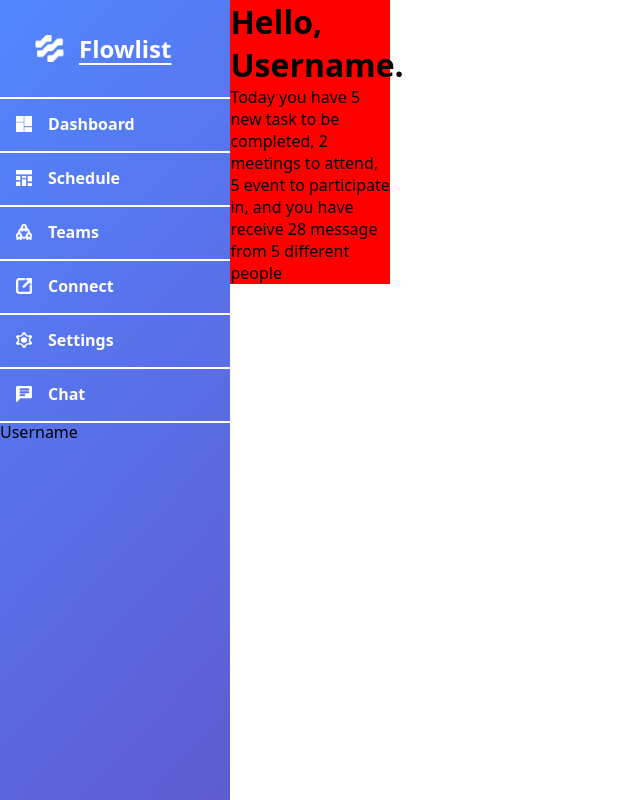
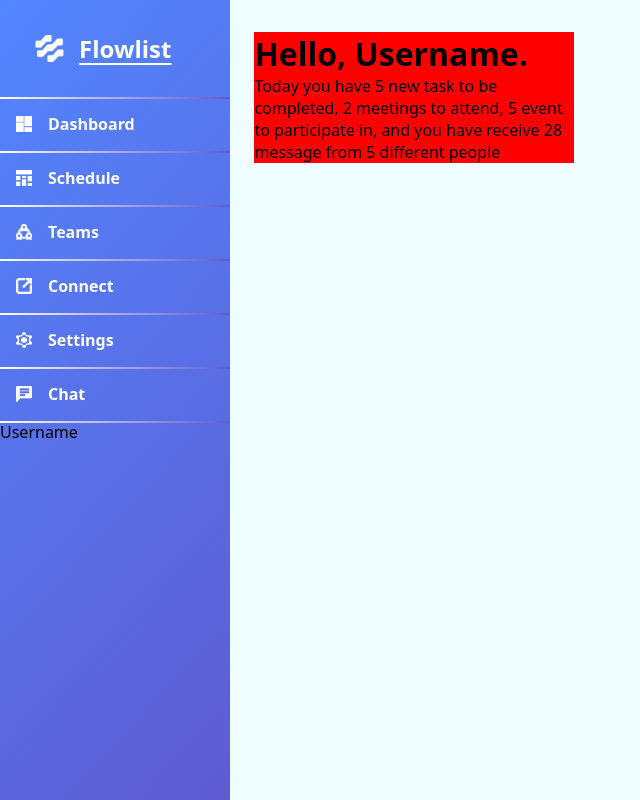
Before and after one commit to Mikelolpo10/Flowlist, a React (Vite) app in the folder Flowlist/: page / in a window 1280 px wide. Shown: the whole page, without its empty margins (0-640 px from the left). Built offline with nearby package versions, Linux system fonts and the light colour scheme.

Commit message:
Pakai pseudo before dan after pemisah sidebar nav

```diff
--- a/Flowlist/src/components/Sidebar.css
+++ b/Flowlist/src/components/Sidebar.css
@@ -49,7 +49,7 @@
   left: 0%;
   height: 2px;
   width: 100%;
-  background-color: white;
+  background: linear-gradient(to right, white, #5F5BD1);
 }
 
 .nav-option-container::after {
@@ -59,7 +59,7 @@
   left: 0%;
   height: 2px;
   width: 100%;
-  background-color: white;
+  background: linear-gradient(to right, white, #5F5BD1);
 }
 
 .nav-option-container img {
--- a/Flowlist/src/index.css
+++ b/Flowlist/src/index.css
@@ -1,5 +1,7 @@
 :root {
   font-family: system-ui, Avenir, Helvetica, Arial, sans-serif;
+
+  background: #EEFDFF;
 
   font-synthesis: none;
   text-rendering: optimizeLegibility;
--- a/Flowlist/src/pages/Dashboard/Dashboard.css
+++ b/Flowlist/src/pages/Dashboard/Dashboard.css
@@ -1,8 +1,12 @@
+#main-container {
+  padding: 2rem 1.5rem;
+}
+
 #greetings-container {
   display: flex;
   flex-direction: column;
   height: fit-content;
-  width: 10rem;
+  width: 20rem;
   background: red;
 }
 
--- a/Flowlist/src/pages/Dashboard/Dashboard.jsx
+++ b/Flowlist/src/pages/Dashboard/Dashboard.jsx
@@ -9,6 +9,7 @@ export default function Dashboard() {
       <div id="root-container">
         <Sidebar />
 
+        <main id="main-container">
           <div id="greetings-container">
             <h1>Hello, Username.</h1>
             <p>
@@ -17,6 +18,7 @@ export default function Dashboard() {
               in, and you have receive 28 message from 5 different people
             </p>
           </div>
+        </main>
       </div>
     </>
   )
```
Lines whose indentation alone changed are shown as unchanged.
